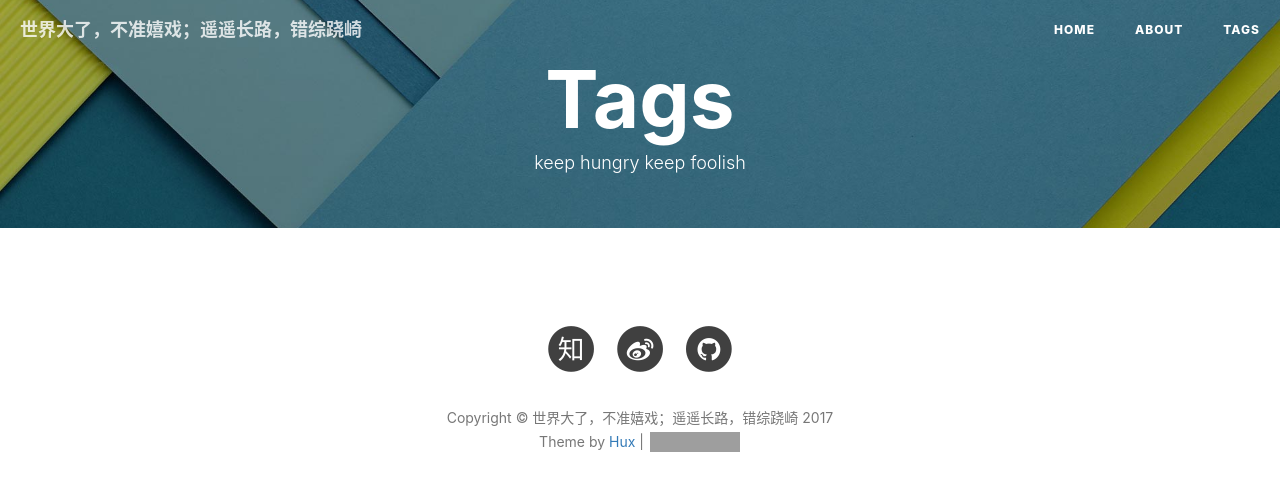
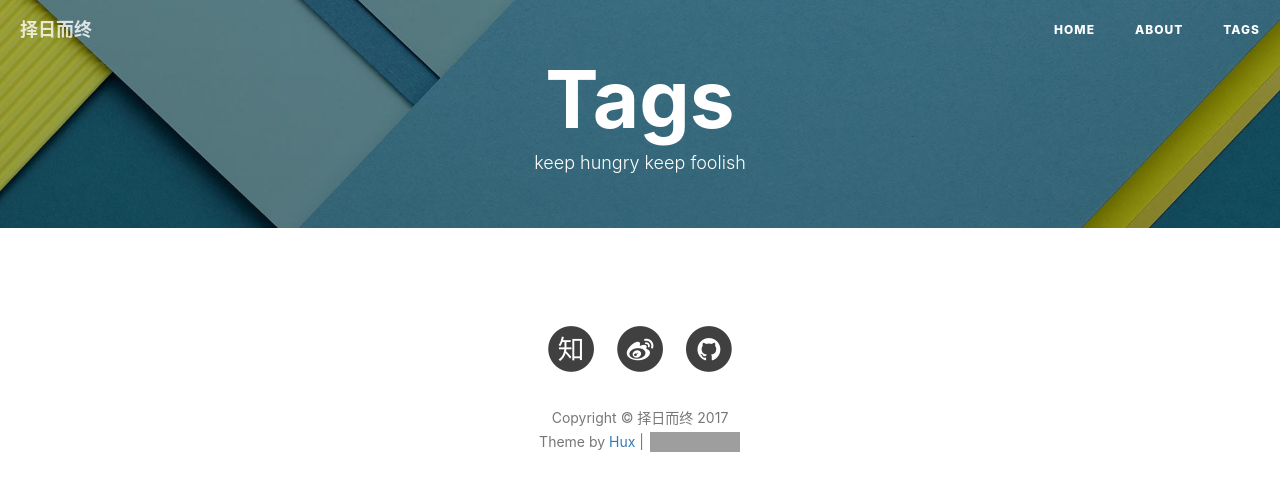
Before and after one commit to Tomy-Lee/Tomy-Lee.github.io, a Jekyll site: the page built from tags.html, in a window 1280 px wide. Shown: the top 491 px of the page. Built offline with Jekyll 4.4.1, drawn with Linux system fonts in a browser that asks for light colours; nearby versions of some CDN libraries; comment, search, counter and statistics services are not loaded; grey boxes are pictures that could not be loaded.

Commit message:
Update _config.yml

```diff
--- a/_config.yml
+++ b/_config.yml
@@ -1,5 +1,5 @@
 # Site settings
-title: 世界大了，不准嬉戏；遥遥长路，错综跷崎
+title: 择日而终
 SEOTitle: 择日而终的博客 | Tomy-Lee Blog
 header-img: img/home-bg.jpg
 email: tomyleee@163.com
```
